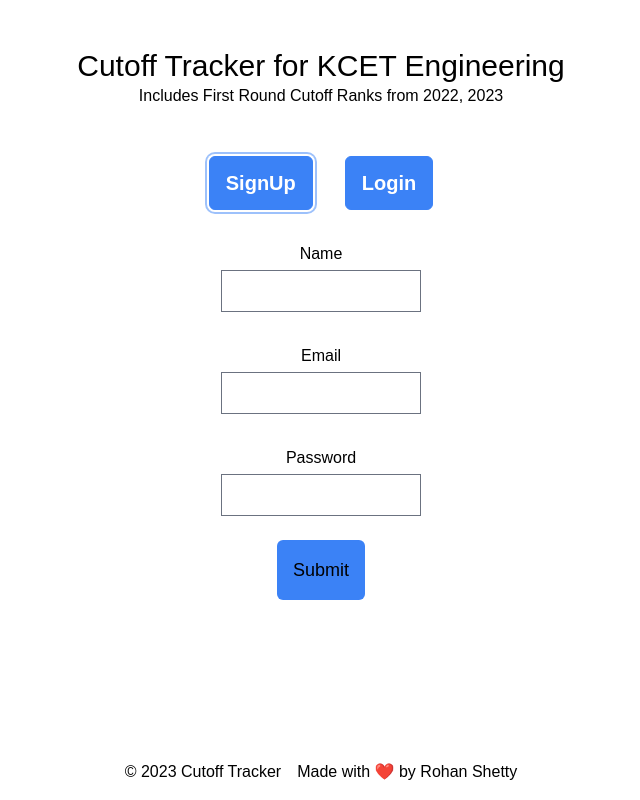
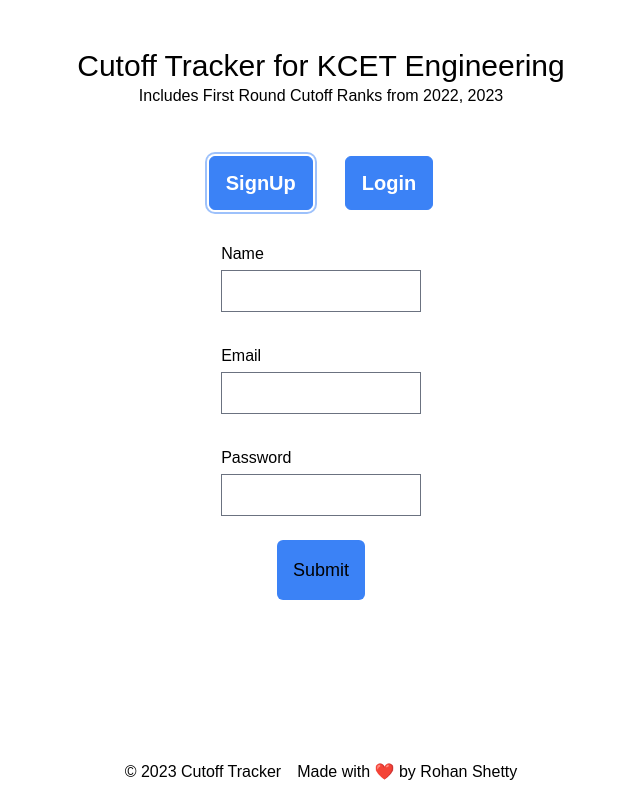
Before and after one commit to rohansh-tty/Kcet_Frontend, a React (Vite) app: page / in a window 1280 px wide. Both pictures are taken after a click on the button "SignUp". Shown: the whole page, without its empty margins (319-959 px from the left). Built offline with nearby package versions, Linux system fonts and the light colour scheme; a web font is replaced by a local one.

Commit message:
chore: fixed login/signup label alignment

```diff
--- a/src/components/Login.tsx
+++ b/src/components/Login.tsx
@@ -60,7 +60,7 @@ export const Signup = ({ verifyHandler }: any) => {
       <form onSubmit={handleSubmit(onSubmit)} className="flex flex-col w-full ">
         {/* register your input into the hook by invoking the "register" function */}
         <div className="flex flex-col space-y-1 my-4 items-center justify-center">
-          <label>Name</label>
+          <label className="flex items-start  w-[40%]">Name</label>
           <input
             className="w-[40%]"
             defaultValue=""
@@ -69,7 +69,7 @@ export const Signup = ({ verifyHandler }: any) => {
         </div>
 
         <div className="flex flex-col space-y-1 my-4 items-center justify-center">
-          <label>Email</label>
+          <label className="flex items-start  w-[40%]">Email</label>
           <input
             className="w-[40%]"
             defaultValue=""
@@ -85,7 +85,7 @@ export const Signup = ({ verifyHandler }: any) => {
 
         {/* include validation with required or other standard HTML validation rules */}
         <div className="flex flex-col space-y-1 my-4 items-center justify-center">
-          <label>Password</label>
+          <label className='flex items-start  w-[40%]'>Password</label>
           <input
             className="w-[40%]"
             defaultValue=""
@@ -161,7 +161,7 @@ export const Login = () => {
     <form onSubmit={handleSubmit(onSubmit)} className="flex flex-col w-full ">
       {/* register your input into the hook by invoking the "register" function */}
       <div className="flex flex-col space-y-1 my-4 items-center justify-center">
-        <label>Email</label>
+        <label className="flex items-start  w-[40%]">Email</label>
         <input
           className="w-[40%]"
           defaultValue=""
@@ -177,7 +177,7 @@ export const Login = () => {
 
       {/* include validation with required or other standard HTML validation rules */}
       <div className="flex flex-col space-y-1 my-4 items-center justify-center">
-        <label>Password</label>
+        <label className='flex items-start  w-[40%]'>Password</label>
         <input
           className="w-[40%]"
           defaultValue=""
```
